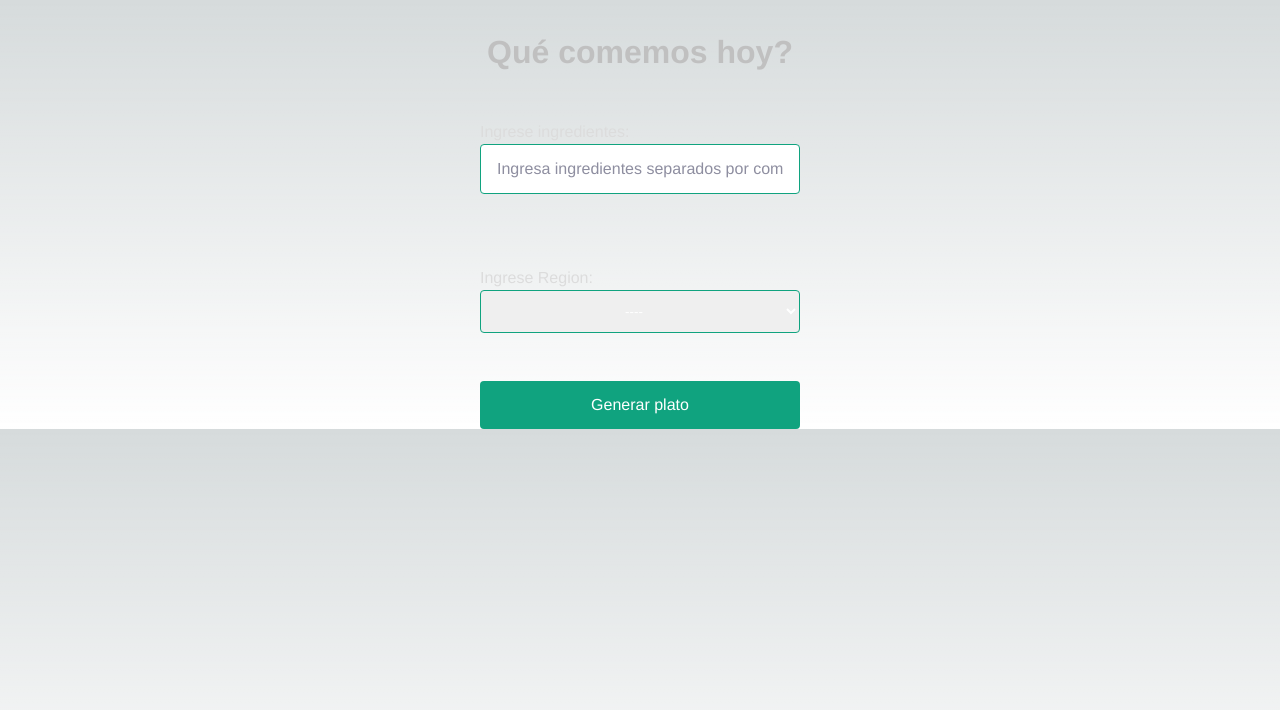
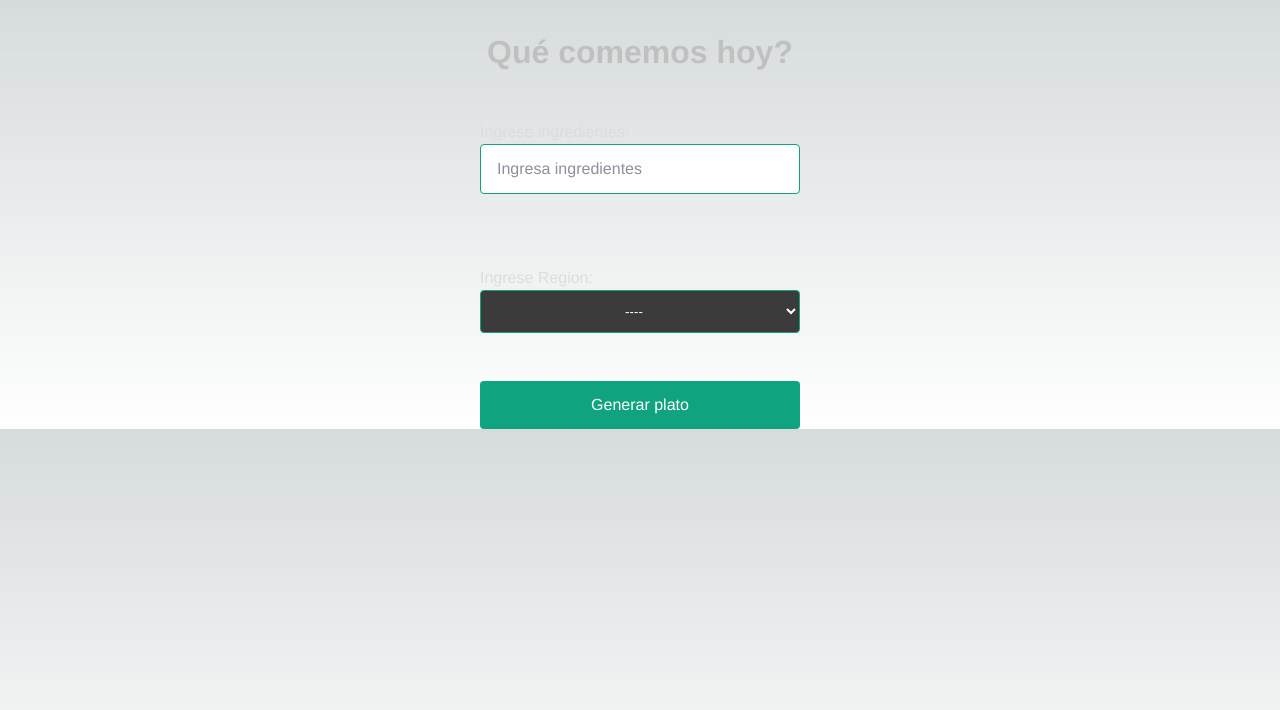
Before and after one commit to sebapch/recipes, a Next.js app in the folder recipes/: page / in a window 1280 px wide. Shown: the top 710 px of the page. Built offline with nearby package versions, Linux system fonts and the light colour scheme; a web font is replaced by a local one.

Commit message:
change colors

```diff
--- a/recipes/app/components/inputs/Inputs.jsx
+++ b/recipes/app/components/inputs/Inputs.jsx
@@ -56,7 +56,7 @@ const Inputs = () => {
           <input
             type="text"
             name="ingrediente"
-            placeholder="Ingresa ingredientes separados por coma ' , ' "
+            placeholder="Ingresa ingredientes"
             value={ingredientes}
             onChange={(e) => setIngredientes(e.target.value)}
           />
--- a/recipes/app/components/inputs/inputs.module.css
+++ b/recipes/app/components/inputs/inputs.module.css
@@ -71,6 +71,7 @@
   .main .regionstyle {
     padding: 12px 0;
     color: #fff;
+    background-color: #3B3B3B;
     border: 1px solid #10a37f;
     border-radius: 4px;
     text-align: center;
```
